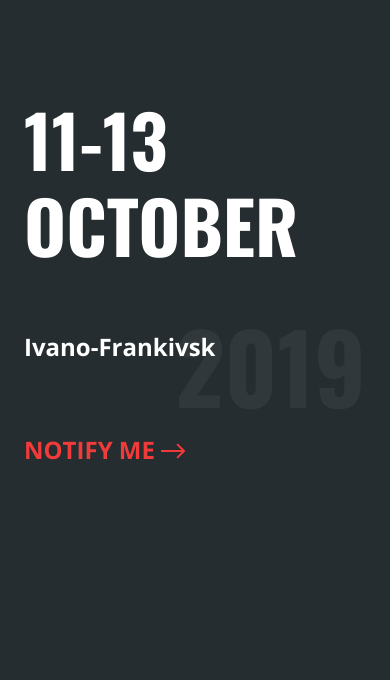
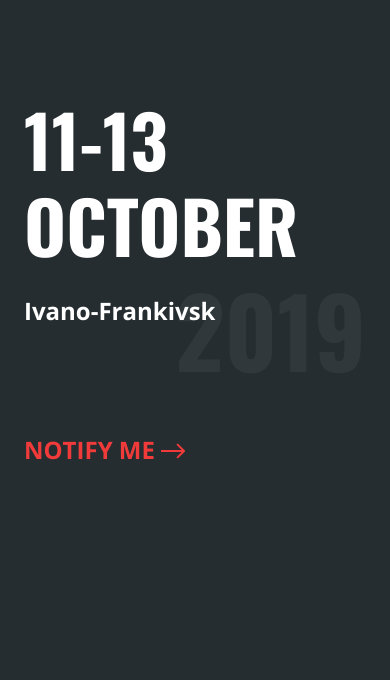
Before and after one commit to webmil-sites/village-test, a plain HTML site: page index.html in a window 390 px wide. Shown: the top 680 px of the page. Drawn offline with nearby package versions, Linux system fonts and the light colour scheme.

Commit message:
update css

```diff
--- a/style.css
+++ b/style.css
@@ -35,8 +35,15 @@
 .top__block {
   display: flex;
   justify-content: space-between;
+  align-items: flex-start;
+  position: relative;
+  flex-direction: column;
+}
+.top__block-left {
+  display: flex;
+  justify-content: space-between;
+  width: 100%;
   align-items: flex-end;
-  position: relative;
 }
 .top__block-left .date {
   font-size: 6rem;
@@ -53,9 +60,7 @@
 
 .city {
   font-family: "Open Sans", sans-serif;
-  position: absolute;
   left: 0;
-  bottom: -4rem;
   font-size: 24px;
 }
 
@@ -102,31 +107,39 @@
 
   .top__block {
     margin-top: 6rem;
-    height: 55%;
+    height: 60%;
     flex-direction: column;
     align-items: flex-start;
   }
   .top__block .year {
-    font-size: 4rem;
+    font-size: 8rem;
     margin-top: 2rem;
   }
   .top__block-right {
-    margin: 0 100%;
-    transform: translateX(-100%);
+    position: absolute;
+    bottom: 0;
+    right: 0;
+  }
+  .top__block-left {
+    flex-direction: column;
+    align-items: flex-start;
   }
 
   .city {
-    bottom: 1rem;
+    margin-bottom: 2rem;
   }
 
   .bottom__block {
-    height: 45%;
+    height: 40%;
   }
 
   .bottom__block-b {
     flex-direction: column;
     align-items: flex-start;
     height: 100%;
+  }
+  .bottom__block-b .notify {
+    margin-top: 2rem;
   }
   .bottom__block-b a {
     margin-bottom: 4rem;
@@ -156,6 +169,16 @@
   .top__block .date {
     font-size: 3rem;
   }
+  .top__block .year {
+    position: absolute;
+    right: 0;
+    bottom: 0rem;
+    font-size: 4rem;
+  }
+  .top__block-left {
+    flex-direction: column;
+    align-items: flex-start;
+  }
 
   .bottom__block {
     height: auto;
```
